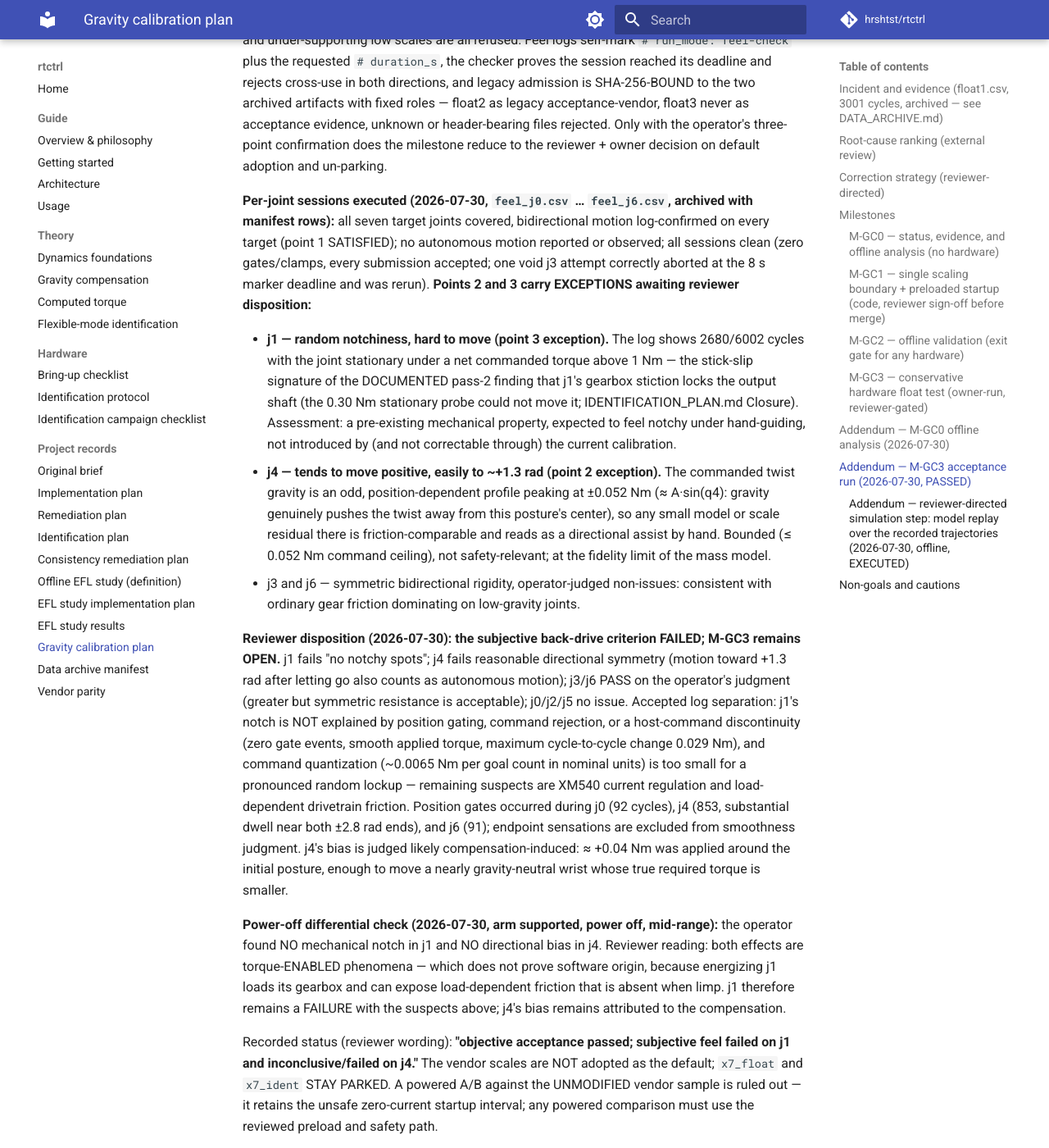
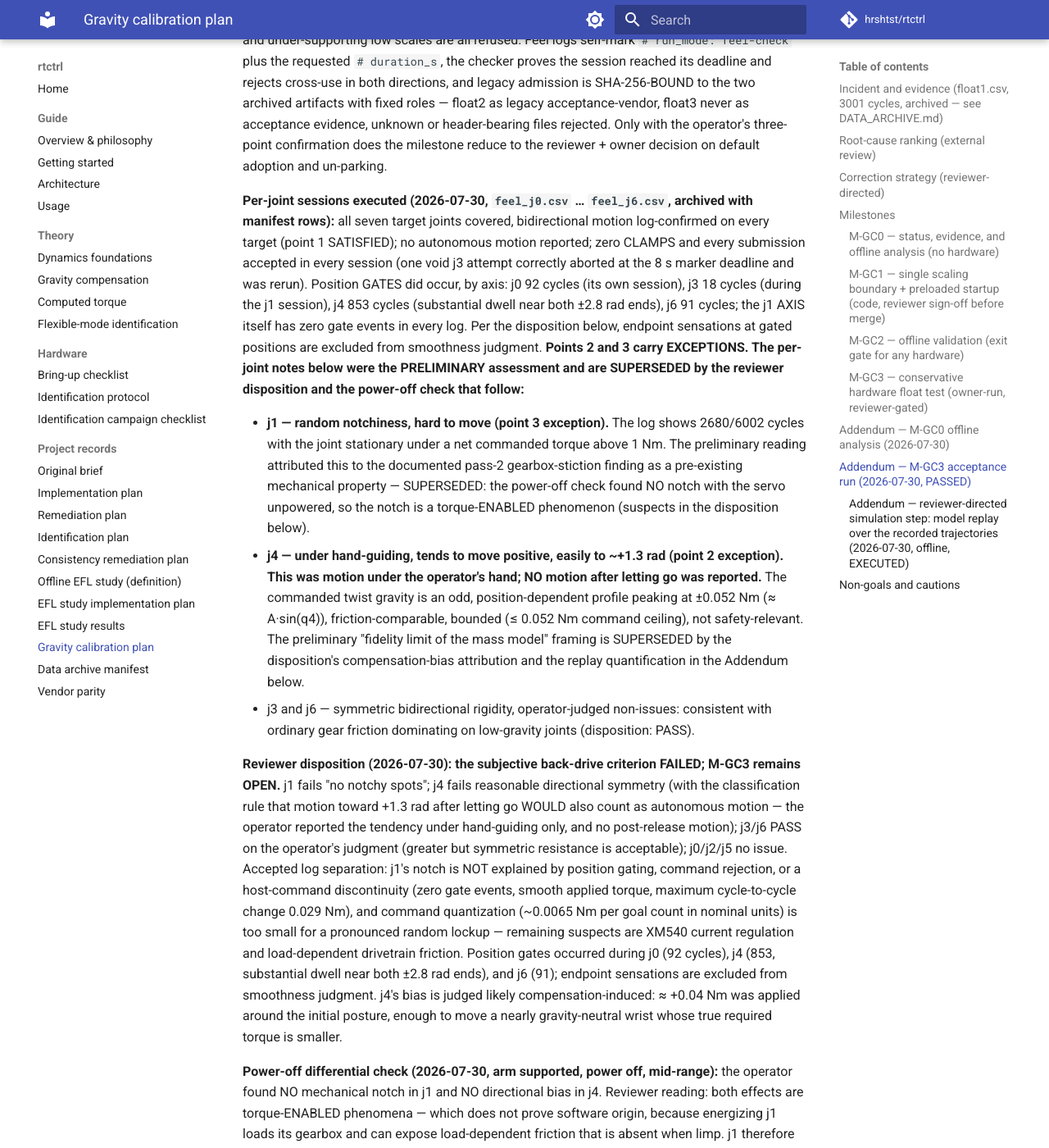
Before and after one commit to hrshtst/rtctrl, an MkDocs documentation site: the page built from docs/GRAVITY_CALIBRATION_PLAN.md, in a window 1280 px wide and 1400 px high, scrolled down 7716 px. Shown: the whole window at 82% size. Built offline with MkDocs 1.6.1 and Material for MkDocs 9.7.7, drawn with Linux system fonts in a browser that asks for light colours; comment, search, counter and statistics services are not loaded; some of the changed text lies outside the part shown.

Commit message:
fix: resolve the three replay-round review findings
Evidence record (Medium): the per-joint session record no longer
claims zero gates - zero CLAMPS stands, and the gate events are
stated by axis (j0 92 / j3 18 during the j1 session / j4 853 / j6
91; the j1 axis itself has zero everywhere, log-verified). The
preliminary j1 stiction attribution and the j4 fidelity-limit
framing are explicitly marked SUPERSEDED by the reviewed
disposition; j4's +1.3 rad tendency is stated as hand-guided motion
with no post-release motion reported, and the disposition's
autonomous-motion clause is worded as the classification rule it
was. DATA_ARCHIVE's feel-log row now carries the reviewed
disposition instead of the stale mechanical attribution.

j4 replay conclusion (Medium): reworded as an AMPLITUDE MISMATCH,
not a universally positive bias - the instantaneous difference
changes sign with the odd profile (feel_j4 worst delta -0.0075 A;
only per-trajectory means are positive), is locally consistent with
positive assistance in the starting/positive-q region, and cannot
be causally aligned with the sensation because the recorded logs
predate the event marks. The j1 A/B sentence is scoped to a
MODEL-ONLY A/B through the same runtime path.

Checker ordering (Low): operator_event now requires t strictly
after the marker row - the release-transition row is rejected - and
the smoke gains a malformed-log regression proving it. 191/191
tests, strict docs build, archived v1 logs re-validated.

Claude-Session: https://claude.ai/code/session_01YAWbVpqQUvoVxMgA6QaZ4o

```diff
--- a/docs/GRAVITY_CALIBRATION_PLAN.md
+++ b/docs/GRAVITY_CALIBRATION_PLAN.md
@@ -389,37 +389,44 @@ decision on default adoption and un-parking.
 **Per-joint sessions executed (2026-07-30, `feel_j0.csv` …
 `feel_j6.csv`, archived with manifest rows):** all seven target
 joints covered, bidirectional motion log-confirmed on every target
-(point 1 SATISFIED); no autonomous motion reported or observed; all
-sessions clean (zero gates/clamps, every submission accepted; one
-void j3 attempt correctly aborted at the 8 s marker deadline and was
-rerun). **Points 2 and 3 carry EXCEPTIONS awaiting reviewer
-disposition:**
+(point 1 SATISFIED); no autonomous motion reported; zero CLAMPS and
+every submission accepted in every session (one void j3 attempt
+correctly aborted at the 8 s marker deadline and was rerun).
+Position GATES did occur, by axis: j0 92 cycles (its own session),
+j3 18 cycles (during the j1 session), j4 853 cycles (substantial
+dwell near both ±2.8 rad ends), j6 91 cycles; the j1 AXIS itself has
+zero gate events in every log. Per the disposition below, endpoint
+sensations at gated positions are excluded from smoothness judgment.
+**Points 2 and 3 carry EXCEPTIONS. The per-joint notes below were
+the PRELIMINARY assessment and are SUPERSEDED by the reviewer
+disposition and the power-off check that follow:**
 
 - **j1 — random notchiness, hard to move (point 3 exception).** The
   log shows 2680/6002 cycles with the joint stationary under a net
-  commanded torque above 1 Nm — the stick-slip signature of the
-  DOCUMENTED pass-2 finding that j1's gearbox stiction locks the
-  output shaft (the 0.30 Nm stationary probe could not move it;
-  IDENTIFICATION_PLAN.md Closure). Assessment: a pre-existing
-  mechanical property, expected to feel notchy under hand-guiding,
-  not introduced by (and not correctable through) the current
-  calibration.
-- **j4 — tends to move positive, easily to ~+1.3 rad (point 2
-  exception).** The commanded twist gravity is an odd,
-  position-dependent profile peaking at ±0.052 Nm (≈ A·sin(q4):
-  gravity genuinely pushes the twist away from this posture's
-  center), so any small model or scale residual there is
-  friction-comparable and reads as a directional assist by hand.
-  Bounded (≤ 0.052 Nm command ceiling), not safety-relevant;
-  at the fidelity limit of the mass model.
+  commanded torque above 1 Nm. The preliminary reading attributed
+  this to the documented pass-2 gearbox-stiction finding as a
+  pre-existing mechanical property — SUPERSEDED: the power-off check
+  found NO notch with the servo unpowered, so the notch is a
+  torque-ENABLED phenomenon (suspects in the disposition below).
+- **j4 — under hand-guiding, tends to move positive, easily to
+  ~+1.3 rad (point 2 exception). This was motion under the
+  operator's hand; NO motion after letting go was reported.** The
+  commanded twist gravity is an odd, position-dependent profile
+  peaking at ±0.052 Nm (≈ A·sin(q4)), friction-comparable, bounded
+  (≤ 0.052 Nm command ceiling), not safety-relevant. The preliminary
+  "fidelity limit of the mass model" framing is SUPERSEDED by the
+  disposition's compensation-bias attribution and the replay
+  quantification in the Addendum below.
 - j3 and j6 — symmetric bidirectional rigidity, operator-judged
   non-issues: consistent with ordinary gear friction dominating on
-  low-gravity joints.
+  low-gravity joints (disposition: PASS).
 
 **Reviewer disposition (2026-07-30): the subjective back-drive
 criterion FAILED; M-GC3 remains OPEN.** j1 fails "no notchy spots";
-j4 fails reasonable directional symmetry (motion toward +1.3 rad
-after letting go also counts as autonomous motion); j3/j6 PASS on
+j4 fails reasonable directional symmetry (with the classification
+rule that motion toward +1.3 rad after letting go WOULD also count
+as autonomous motion — the operator reported the tendency under
+hand-guiding only, and no post-release motion); j3/j6 PASS on
 the operator's judgment (greater but symmetric resistance is
 acceptable); j0/j2/j5 no issue. Accepted log separation: j1's notch
 is NOT explained by position gating, command rejection, or a
@@ -486,9 +493,11 @@ Findings:
   the host command stream was smooth, so this CLOSES the
   gravity-model line for the j1 notch, consistent with the
   reviewer's suspects (XM540 current regulation, load-dependent
-  drivetrain friction). It also shows a software A/B would not
-  separate anything: the vendor's own algorithm commands nearly
-  identical j1 currents at these postures.
+  drivetrain friction). It also shows a MODEL-ONLY A/B — the vendor
+  gravity algorithm swapped in through the same reviewed runtime
+  path — would not separate anything: it commands nearly identical
+  j1 currents at these postures. (It says nothing about differences
+  in the vendor RUNTIME'S current-loop or timing behavior.)
 - **j4 — a consistent PROPORTIONAL disagreement: rtctrl commands
   ≈ 1.37–1.49 × the vendor model's j4 current at the same
   postures** (least-squares ratio on the six trajectories with
@@ -501,12 +510,19 @@ Findings:
   better estimate. Near the home posture both models are below one
   count and even disagree in sign (|i| ≤ 0.0015 A — model-floor
   noise). This QUANTIFIES the reviewer's compensation-bias
-  hypothesis: the entire j4 disagreement lives within 1–3 goal
-  counts, is positive (rtctrl above vendor) on every trajectory, and
-  is the right sign and size to bias a nearly gravity-neutral wrist
-  toward positive q4. Which amplitude matches the real arm is NOT
-  decidable offline — that is precisely the M7 per-joint calibration
-  experiment's question.
+  hypothesis as an AMPLITUDE MISMATCH, not a universally positive
+  bias: the entire j4 disagreement lives within 1–3 goal counts, and
+  because the surplus is proportional to the ODD gravity profile,
+  the instantaneous difference CHANGES SIGN with q4 — extra positive
+  assistance in the starting/positive-q region, reversing at
+  negative q (in `feel_j4` the largest-magnitude instantaneous delta
+  is −0.0075 A; only the per-trajectory MEANS are positive). The
+  extra amplitude is therefore locally consistent with the reported
+  positive assistance near the starting region, but CANNOT be
+  causally aligned with the reported sensation: the recorded logs
+  predate the event-mark instrumentation. Which amplitude matches
+  the real arm is NOT decidable offline — that is precisely the M7
+  per-joint calibration experiment's question.
 
 Item 3 of the directed step is IMPLEMENTED (same-day commit): after
 the release marker, every further ENTER press logs an OPERATOR EVENT
```
Also changed, not shown: docs/DATA_ARCHIVE.md (+1 -1 lines), 2 other files.
